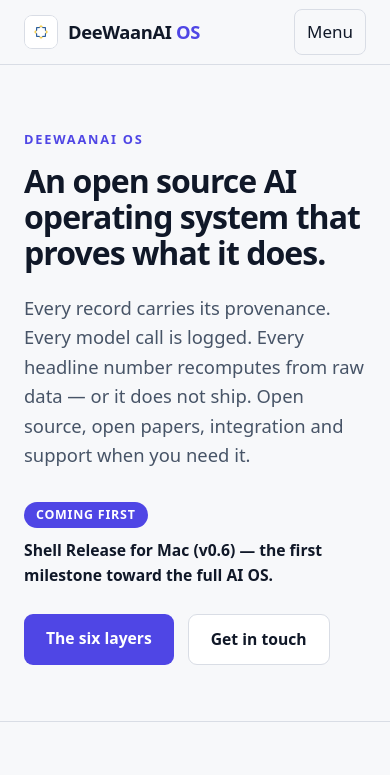
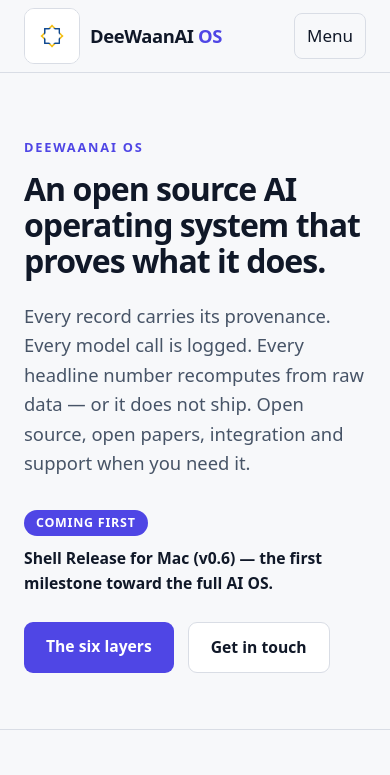
Before and after one commit to DeeWaanAI/deewaanai-website, a website: page public/index.html in a window 390 px wide. Shown: the top 775 px of the page. Drawn offline with Linux system fonts and the light colour scheme.

Commit message:
Enlarge brand logo 34px -> 56px for trademark recognition
Header grows 64px -> 72px to fit; mobile menu offset matches.
Source logo is 160x160, so 56px stays crisp on 2x retina displays.

```diff
--- a/public/index.html
+++ b/public/index.html
@@ -12,7 +12,7 @@
   <header class="site-header">
     <div class="container header-inner">
       <a class="brand" href="#top">
-        <img class="brand-logo" src="logo.jpg" alt="DeeWaanAI logo" width="34" height="34">
+        <img class="brand-logo" src="logo.jpg" alt="DeeWaanAI logo" width="56" height="56">
         <span>DeeWaanAI <span class="brand-os">OS</span></span>
       </a>
       <nav id="nav" class="nav" aria-label="Main">
--- a/public/styles.css
+++ b/public/styles.css
@@ -35,10 +35,10 @@ a { color: var(--accent); }
   border-bottom: 1px solid var(--line);
   z-index: 10;
 }
-.header-inner { display: flex; align-items: center; justify-content: space-between; height: 64px; }
+.header-inner { display: flex; align-items: center; justify-content: space-between; height: 72px; }
 .brand { display: flex; align-items: center; gap: 10px; font-weight: 800; font-size: 1.15rem; color: var(--ink); text-decoration: none; letter-spacing: -0.02em; }
 .brand .brand-os { color: var(--accent); }
-.brand-logo { width: 34px; height: 34px; border-radius: 8px; background: #fff; border: 1px solid var(--line); }
+.brand-logo { width: 56px; height: 56px; border-radius: 10px; background: #fff; border: 1px solid var(--line); }
 .nav { display: flex; gap: 22px; align-items: center; }
 .nav a { color: var(--ink-soft); text-decoration: none; font-size: 0.95rem; font-weight: 500; }
 .nav a:hover { color: var(--ink); }
@@ -151,7 +151,7 @@ a { color: var(--accent); }
   .nav {
     display: none;
     position: absolute;
-    top: 64px;
+    top: 72px;
     left: 0;
     right: 0;
     flex-direction: column;
```
